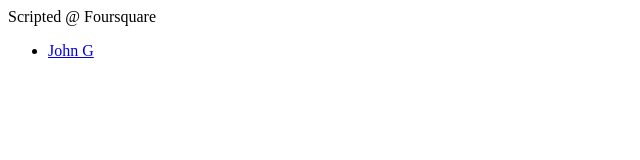
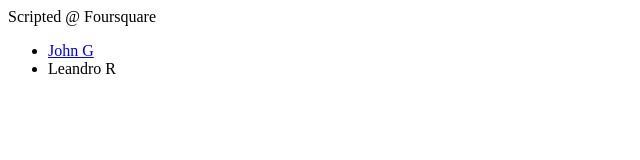
Before and after one commit to scripted-foursquare/scripted-foursquare.github.io, a plain HTML site: page index.html in a window 1280 px wide. Shown: the full height of the page, 0-640 px from the left. Drawn offline with Linux system fonts and the light colour scheme.

Commit message:
Leandro R

```diff
--- a/index.html
+++ b/index.html
@@ -8,6 +8,7 @@
    Scripted @ Foursquare
    <ul>
        <li><a href="http://slackhappy.github.io/" target="_blank">John G</a></li>
+       <li><a href+"http://ijustanothercoder.github.io/" target="_blank">Leandro R</a></li>
    </ul>
  </body>
 </html>
```
